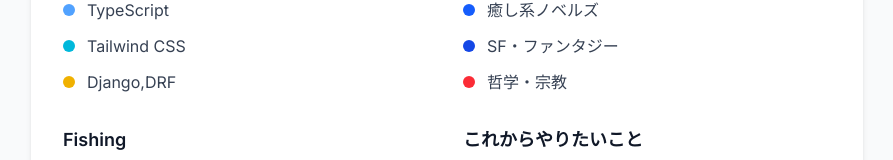
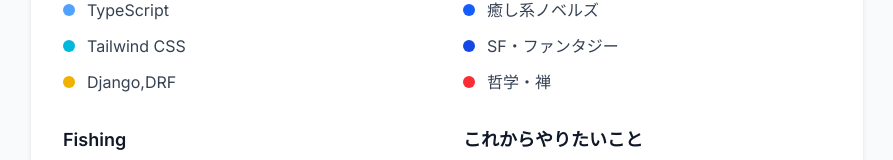
Before and after one commit to apo-cyber/blog-app, a Next.js app in the folder frontend/: page /about in a window 1280 px wide. Shown: the part 1251-1411 px from the top of the page, without its empty margins (193-1086 px from the left). Built offline with nearby package versions, Linux system fonts and the light colour scheme; no server answers.

Commit message:
15th commit

```diff
--- a/frontend/src/app/about/page.tsx
+++ b/frontend/src/app/about/page.tsx
@@ -182,7 +182,7 @@
               <div className="space-y-3">
                 <div className="flex items-center space-x-3">
                   <div className="w-3 h-3 bg-blue-500 rounded-full"></div>
-                  <span className="text-gray-700">React / Next.js</span>
+                  <span className="text-gray-700">React/Next.js</span>
                 </div>
                 <div className="flex items-center space-x-3">
                   <div className="w-3 h-3 bg-blue-400 rounded-full"></div>
@@ -217,7 +217,7 @@
                 </div>
                 <div className="flex items-center space-x-3">
                   <div className="w-3 h-3 bg-red-500 rounded-full"></div>
-                  <span className="text-gray-700">哲学・宗教</span>
+                  <span className="text-gray-700">哲学・禅</span>
                 </div>
               </div>
             </div>
```
Also changed, not shown: 1 other file (tests, documents, lock files or other folders).
